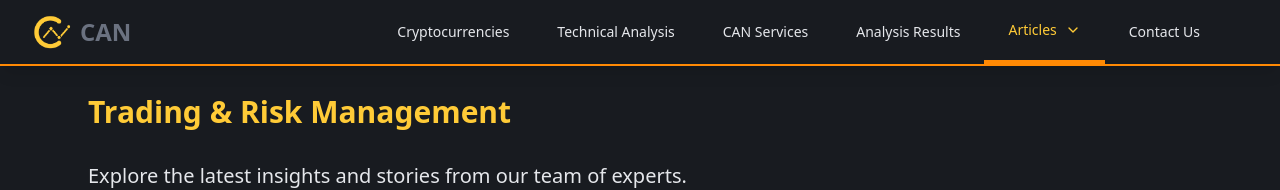
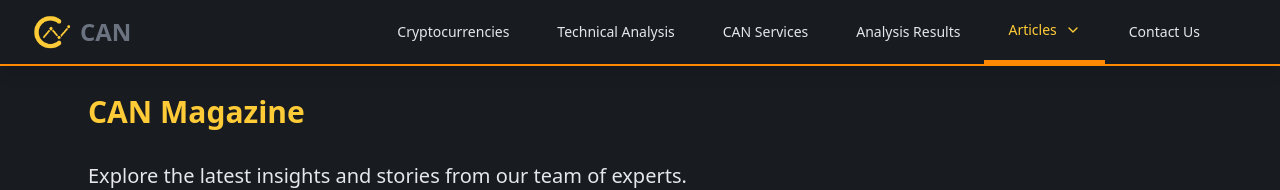
Before and after one commit to thewitcher745/can-website-2, a Next.js app: page /blog in a window 1280 px wide. Shown: the top 190 px of the page. Built offline with nearby package versions, Linux system fonts and the light colour scheme; no server answers.

Commit message:
FEAT: Changed Trading and Risk Management to CAN Magazine

```diff
--- a/src/features/admin/components/editor/PostEditor.tsx
+++ b/src/features/admin/components/editor/PostEditor.tsx
@@ -39,7 +39,7 @@ const PostEditor = ({ mode }: { mode: "edit" | "create" }) => {
   });
 
   const [invalidFields, setInvalidFields] = useState<Record<string, string>>(
-    {},
+    {}
   );
 
   const modifyPost = (callback: SetStateAction<EditorPost>) => {
@@ -204,7 +204,7 @@ const PostEditor = ({ mode }: { mode: "edit" | "create" }) => {
                   className="p-2 rounded-lg border border-border bg-background text-text-main focus:outline-none focus:border-primary transition-all appearance-none cursor-pointer"
                 >
                   <option value="analysis">Technical Analysis</option>
-                  <option value="blog">Trading & Risk Management</option>
+                  <option value="blog">CAN Magazine</option>
                   <option value="news">News</option>
                   <option value="high-potential">High Potential</option>
                 </select>
@@ -227,7 +227,7 @@ const PostEditor = ({ mode }: { mode: "edit" | "create" }) => {
                           ({
                             ...prev,
                             status: e.target.value as PostStatus,
-                          }) as typeof prev,
+                          } as typeof prev)
                       );
                     }}
                     className="p-2 rounded-lg border border-border bg-background text-text-main focus:outline-none focus:border-primary transition-all appearance-none cursor-pointer"
@@ -265,7 +265,7 @@ const PostEditor = ({ mode }: { mode: "edit" | "create" }) => {
                           ({
                             ...prev,
                             slug: e.target.value,
-                          }) as typeof prev,
+                          } as typeof prev)
                       );
                     }}
                     placeholder="post-url-slug"
@@ -314,7 +314,7 @@ const PostEditor = ({ mode }: { mode: "edit" | "create" }) => {
               post={post as Admin<AnalysisPost>}
               modifyPost={
                 modifyPost as (
-                  callback: SetStateAction<Admin<AnalysisPost>>,
+                  callback: SetStateAction<Admin<AnalysisPost>>
                 ) => void
               }
               invalidFields={invalidFields}
@@ -325,7 +325,7 @@ const PostEditor = ({ mode }: { mode: "edit" | "create" }) => {
               post={post as Admin<ArticlePost>}
               modifyPost={
                 modifyPost as (
-                  callback: SetStateAction<Admin<ArticlePost>>,
+                  callback: SetStateAction<Admin<ArticlePost>>
                 ) => void
               }
               invalidFields={invalidFields}
@@ -336,7 +336,7 @@ const PostEditor = ({ mode }: { mode: "edit" | "create" }) => {
               post={post as Admin<HighPotentialPost>}
               modifyPost={
                 modifyPost as (
-                  callback: SetStateAction<Admin<HighPotentialPost>>,
+                  callback: SetStateAction<Admin<HighPotentialPost>>
                 ) => void
               }
               invalidFields={invalidFields}
--- a/src/features/homepage/components/articles-and-coins/recent-articles/RecentArticlesWidget.tsx
+++ b/src/features/homepage/components/articles-and-coins/recent-articles/RecentArticlesWidget.tsx
@@ -19,7 +19,7 @@ const RecentArticlesWidget = ({ className }: { className?: string }) => {
 
   const prevSlide = () => {
     setCurrentIndex((prevIndex) =>
-      prevIndex === 0 ? N_TABLES - 1 : prevIndex - 1,
+      prevIndex === 0 ? N_TABLES - 1 : prevIndex - 1
     );
   };
 
@@ -57,7 +57,7 @@ const RecentArticlesWidget = ({ className }: { className?: string }) => {
   const renderContent = (blog: ListedArticle[], news: ListedArticle[]) => {
     const tables = [
       {
-        title: "Trading & Risk Management",
+        title: "CAN Magazine",
         data: blog || [],
         slug: "blog",
       },
--- a/src/features/homepage/components/promotions/ourStats/OurStats.tsx
+++ b/src/features/homepage/components/promotions/ourStats/OurStats.tsx
@@ -10,22 +10,22 @@ const OurStats = () => {
         <StatBox
           icon={<BadgeCheck />}
           stat="2000+"
-          caption="Our VIP platform has been tested by more than 2000 users."
+          caption="Members who have tested additional features, insights, and community benefits since the beginning."
         />
         <StatBox
           icon={<CalendarCheck />}
-          stat="100+"
-          caption="More than 100 annual subscription renewals."
+          stat="250+"
+          caption="Annual Users who continue their access to premium platform features."
         />
         <StatBox
           icon={<Handshake />}
-          stat="6"
-          caption="6 years of constant support for our valued VIP members."
+          stat="6+ years"
+          caption="Supporting our community and continuously improving our technical analysis since launch."
         />
         <StatBox
           icon={<Users />}
           stat="10k+"
-          caption="More than 10k public channel members."
+          caption="Followers and members across our public channels and communities."
         />
       </div>
     </section>
--- a/src/pages/blog/[slug].tsx
+++ b/src/pages/blog/[slug].tsx
@@ -57,7 +57,7 @@ const BlogPostPage = ({ post }: BlogPostProps) => {
         <ArticleElement
           article={post}
           backHref="/blog"
-          backText="Trading and Risk Management"
+          backText="CAN Magazine"
         />
         <div className="px-4 w-full">
           <Banner />
@@ -82,7 +82,7 @@ export const getStaticPaths: GetStaticPaths<{ slug: string }> = async () => {
 };
 
 export const getStaticProps: GetStaticProps<BlogPostProps> = async (
-  context,
+  context
 ) => {
   const slug = context.params?.slug as string;
 
--- a/src/pages/blog/index.tsx
+++ b/src/pages/blog/index.tsx
@@ -30,7 +30,7 @@ const Blog: React.FC<BlogIndexProps> = ({ items: posts }) => {
   return (
     <>
       <MetaTags
-        title="Trading & Risk Management"
+        title="CAN Magazine"
         description="Learn professional trading strategies, risk management techniques, and market psychology from experienced traders."
         canonicalUrl="https://can-trading.com/blog"
         image="/images/showcase/can-banner.png"
@@ -38,7 +38,7 @@ const Blog: React.FC<BlogIndexProps> = ({ items: posts }) => {
       <main className="bg-background min-h-screen">
         <div className="max-w-4xl xl:max-w-6xl mx-auto py-8 px-4 pt-6">
           <h1 className="text-3xl font-bold mb-8 text-primary px-2">
-            Trading & Risk Management
+            CAN Magazine
           </h1>
           <p className="text-text-main text-xl mb-6 px-2">
             Explore the latest insights and stories from our team of experts.
--- a/src/shared/ui/Footer.tsx
+++ b/src/shared/ui/Footer.tsx
@@ -95,7 +95,7 @@ const Footer: React.FC = () => (
           <span>Everyday - 24/7</span>
         </div>
         <p className="mt-2 text-xs text-text-main">
-          All our VIP SIGNALS & ANALYSIS are published on our Telegram channel.
+          All our Insights and Analysis are published on our Telegram channel.
         </p>
       </div>
       {/* Socials */}
--- a/src/shared/ui/navbar/ArticlesMenu.tsx
+++ b/src/shared/ui/navbar/ArticlesMenu.tsx
@@ -15,7 +15,7 @@ const ArticlesMenuItems = ({ isMobile }: { isMobile: boolean }) => {
         }`}
       >
         <FaPencilAlt className="w-6 h-6" />
-        <span>Trading & Risk Management</span>
+        <span>CAN Magazine</span>
       </Link>
       <Link
         href="/news"
```
